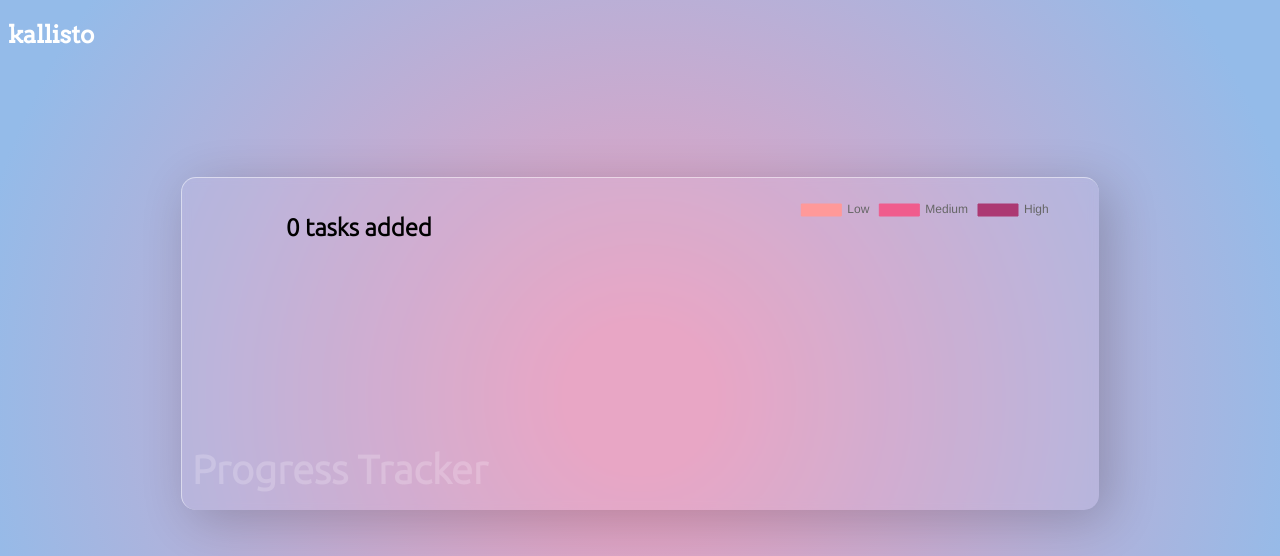
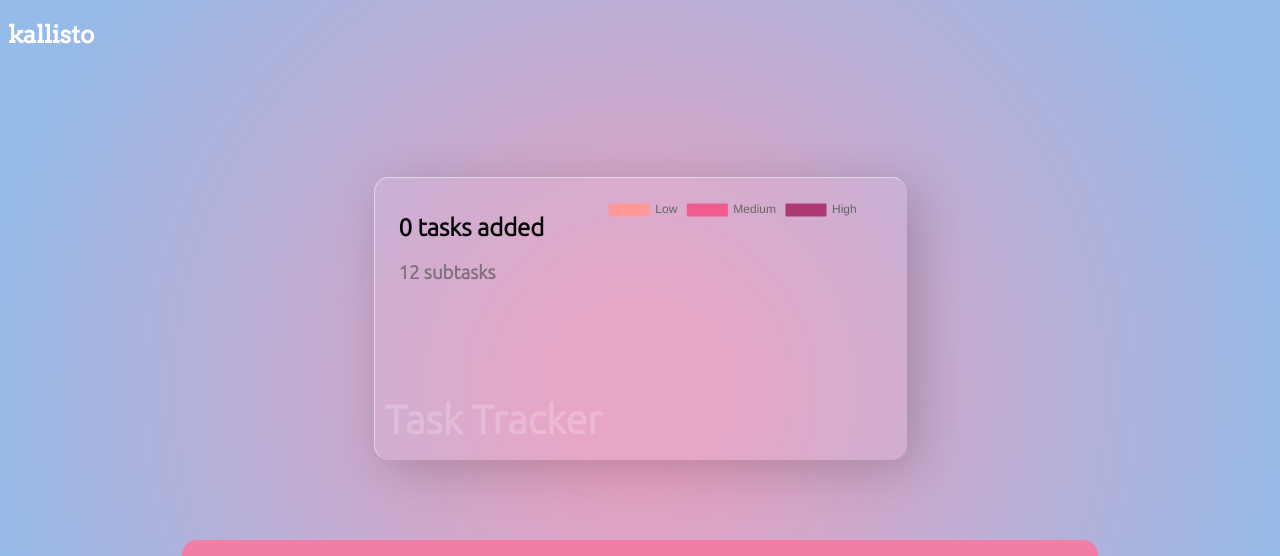
Before and after one commit to shwetaps605/Kallisto, a React (Create React App) app: page / in a window 1280 px wide. Shown: the top 556 px of the page. Built offline with nearby package versions, Linux system fonts and the light colour scheme; no server answers.

Commit message:
Added dope animations

```diff
--- a/src/components/task-card/task-card.component.jsx
+++ b/src/components/task-card/task-card.component.jsx
@@ -51,21 +51,25 @@ const TaskProgressCard = (props) => {
         // const initialValue = {
         //     subtasks:[]
         // }
-        // const numberOfSubtasks = tasks.reduce((prevTask,currentTask) => prevTask.subtasks.length + currentTask.subtasks.length, initialValue)
+        setTotalNumberOfSubtasks(12)
+        setNumberOfCompletedTasks(2)
         // console.log(numberOfSubtasks);
         setNumberOfLowPriorityTasks(tasks.filter(task => { return task.taskPriority === 'Low' }).length)
         setNumberOfMediumPriorityTasks(tasks.filter(task => { return task.taskPriority === 'Medium' }).length)
         setNumberOfHighPriorityTasks(tasks.filter(task => { return task.taskPriority === 'High' }).length)
+
     }
 
     return (
         <div className="task__progress__card">
             <div className="header">
-                <h1>Progress Tracker</h1>
+                <h1>Task Tracker</h1>
             </div>
             <div className="content">
                 <div className="info__group">
                     <h2>{totalNumberOfTasks} tasks added</h2>
+                    <h3>{totalNumberOfSubtasks} subtasks</h3>
+                    {/* <p>{totalNumberOfTasks - numberOfCompletedTasks} tasks pending...</p> */}
                 </div>
                 <div className="info__chart">
                     <Doughnut className='info__chart__img' data={data} />
--- a/src/components/task-card/task-card.styles.scss
+++ b/src/components/task-card/task-card.styles.scss
@@ -5,7 +5,7 @@
     flex-direction: column;
     padding: 1rem;
     margin: auto;
-    width: 70%;
+    width: 500px;
     border-radius:15px;
     // align-items: center;
     justify-content: space-between;
@@ -14,6 +14,8 @@
     border-left: 1.5px solid rgba(255,255,255,0.5);
     backdrop-filter: blur(5px );
     transition: 0.5s;
+    height: 250px;
+    margin-bottom: 5rem;
 
     .header{
         position: absolute;
@@ -22,6 +24,7 @@
         font-size: 1.25rem;
         color: rgba(255,255,255,0.2);
         pointer-events: none;
+        transform: translateY(0);
         transition:
             transform ease-in 1s,
             font-size ease-in 1s;
@@ -36,12 +39,19 @@
     }
 
     .info__group {
+        margin-left: 0.5em;
+        text-align: left;
         width: 40%;
         transform: translateY(0);
         font-size: 1rem;
+        // transform: translateY(0);
         transition:
             transform ease-in 1s,
             font-size ease-in 1s;
+
+        h3 {
+            color: rgba(80, 80, 80, 0.657);
+        }
 
 
         // background-color: aliceblue;
@@ -50,16 +60,8 @@
 
 
     .info__chart {
-        width: 70%;
-        height: max-content;
-        display: flex;
-        align-items: center;
-        transform: scale(1);
-        transition: transform ease-in 1s;
 
         .info__chart__img{
-            object-fit: cover;
-            // background-color: #fff;
             margin: auto;
             margin-right: 0.5rem;
         }
@@ -72,18 +74,16 @@
 
     .header {
         font-size:1rem;
-        transform: translateY(5%);
+        transform: translateY(5);
     }
 
     .info__group {
         font-size: 1.2rem;
-        transform: translateY(10%);
+        transform: translateY(10);
 
     }
 
-    .info__chart {
-        transform: scale(0.95);
-    }
+
 
 
 }
```
